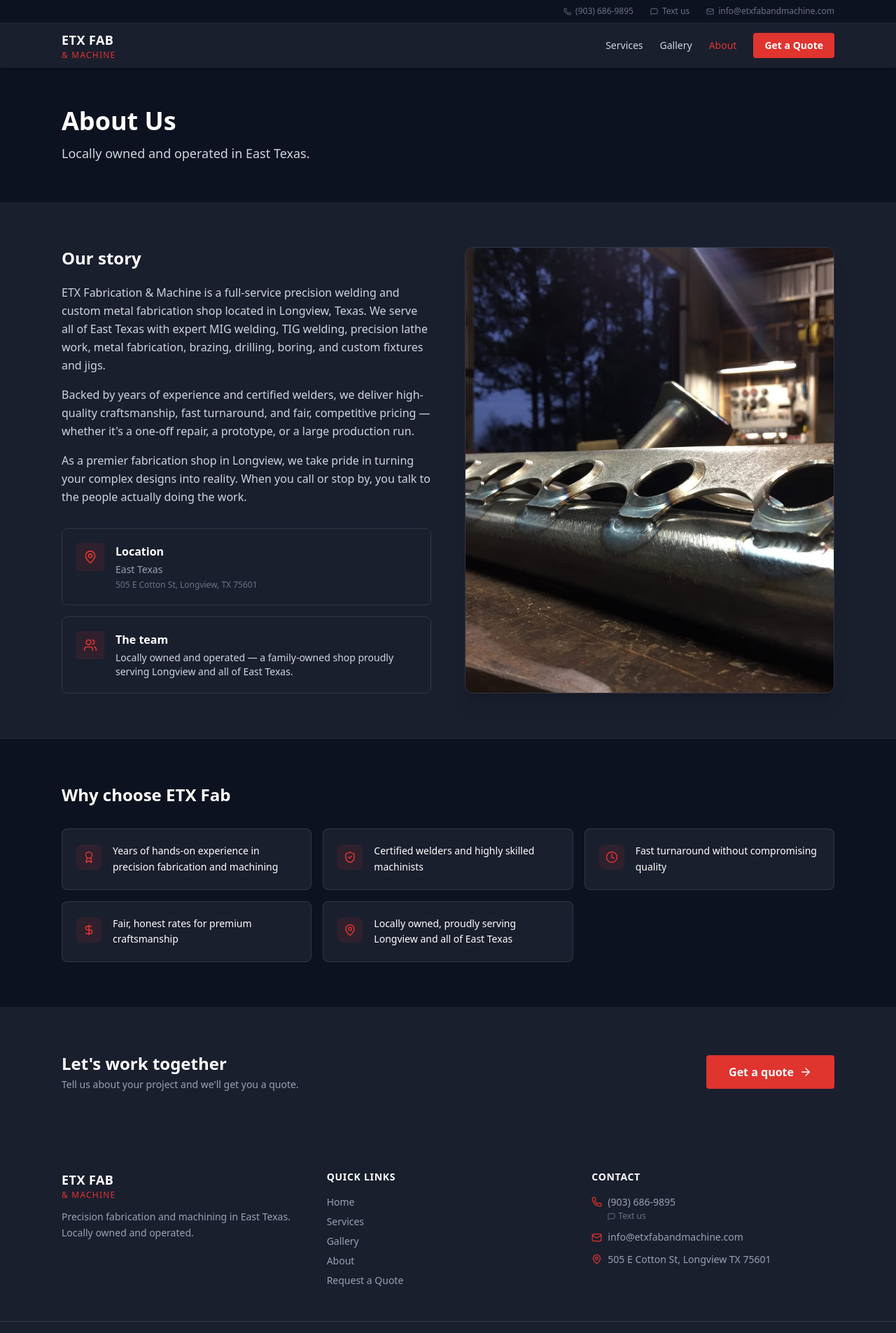
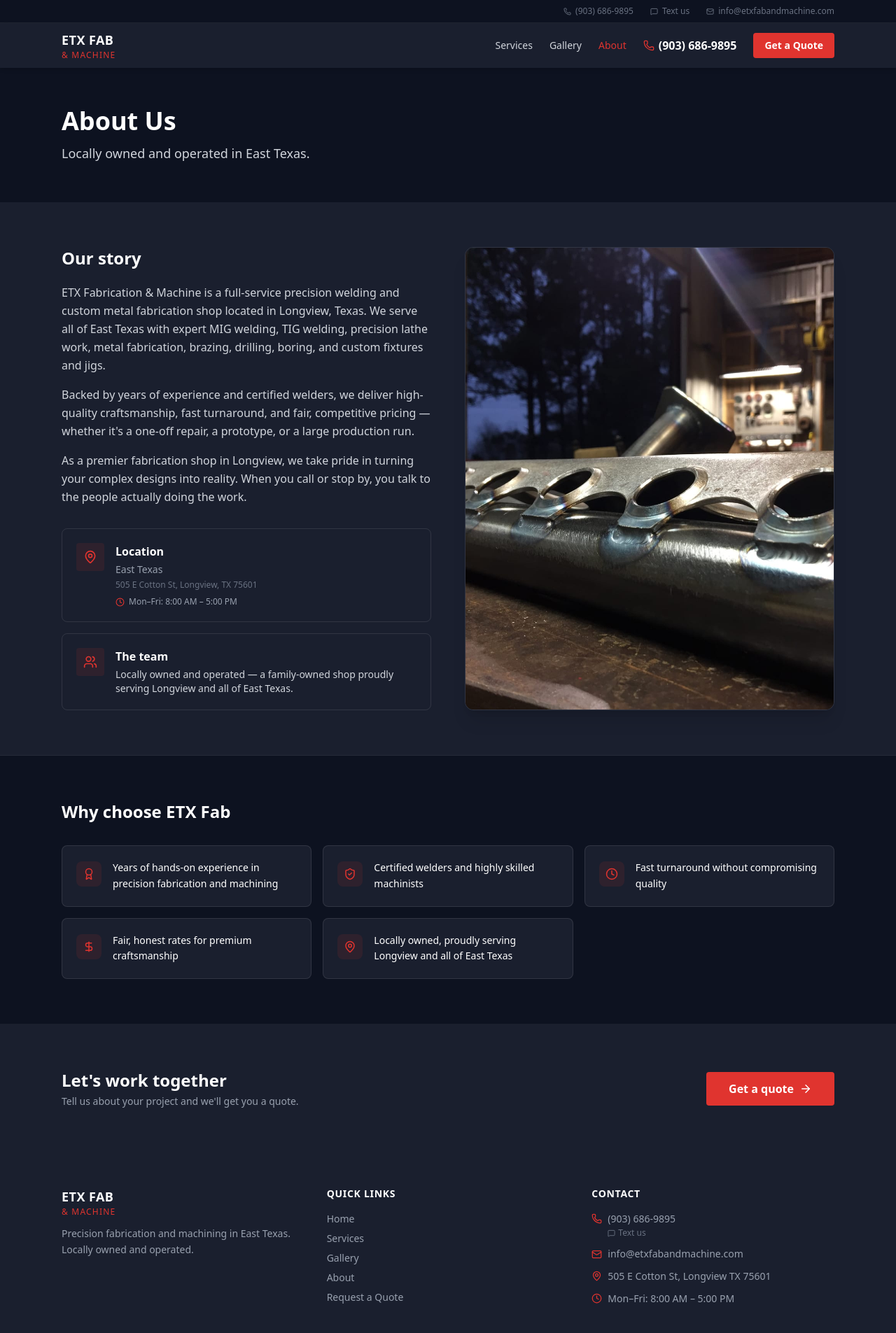
Before and after one commit to miyaga0001/etx-fab, a React (Vite) app: page /about in a window 1280 px wide. Shown: the top 1905 px of the page at 70% size. Built offline with nearby package versions, Linux system fonts and the light colour scheme; a web font is replaced by a local one.

Commit message:
Add prominent header phone, business hours, and call-us reassurance

```diff
--- a/src/components/Footer.jsx
+++ b/src/components/Footer.jsx
@@ -1,5 +1,5 @@
 import { Link } from 'react-router-dom'
-import { Phone, MapPin, Mail, MessageSquare } from 'lucide-react'
+import { Phone, MapPin, Mail, MessageSquare, Clock } from 'lucide-react'
 
 export default function Footer() {
   return (
@@ -55,6 +55,10 @@ export default function Footer() {
               <MapPin size={15} className="text-red shrink-0 mt-0.5" />
               <span>505 E Cotton St, Longview TX 75601</span>
             </li>
+            <li className="flex items-start gap-2">
+              <Clock size={15} className="text-red shrink-0 mt-0.5" />
+              <span>Mon–Fri: 8:00 AM – 5:00 PM</span>
+            </li>
           </ul>
         </div>
       </div>
--- a/src/components/Navbar.jsx
+++ b/src/components/Navbar.jsx
@@ -54,6 +54,12 @@ export default function Navbar() {
                 {label}
               </NavLink>
             ))}
+            <a
+              href="tel:19036869895"
+              className="flex items-center gap-1.5 text-white font-bold text-base hover:text-red transition-colors"
+            >
+              <Phone size={16} className="text-red" /> (903) 686-9895
+            </a>
             <Link
               to="/quote"
               className="bg-red hover:bg-red-bright text-white text-sm font-semibold px-4 py-2 rounded transition-colors"
--- a/src/pages/About.jsx
+++ b/src/pages/About.jsx
@@ -65,6 +65,10 @@ export default function About() {
                   <h3 className="font-semibold text-white mb-1">Location</h3>
                   <p className="text-sm text-gray-400">East Texas</p>
                   <p className="text-xs text-gray-500 mt-1">505 E Cotton St, Longview, TX 75601</p>
+                  <p className="text-xs text-gray-400 mt-2 flex items-center gap-1.5">
+                    <Clock size={13} className="text-red shrink-0" />
+                    Mon–Fri: 8:00 AM – 5:00 PM
+                  </p>
                 </div>
               </div>
 
--- a/src/pages/Home.jsx
+++ b/src/pages/Home.jsx
@@ -332,7 +332,7 @@ export default function Home() {
         <div className="max-w-6xl mx-auto px-4 sm:px-6 flex flex-col sm:flex-row items-center justify-between gap-6">
           <div>
             <h2 className="text-2xl font-bold text-white mb-1">Have a project or a broken part?</h2>
-            <p className="text-white/80 text-sm">We'll get you a quote — usually the same day.</p>
+            <p className="text-white/80 text-sm">Call or text and talk to a real person — most quotes back the same day.</p>
           </div>
           <div className="flex flex-wrap gap-3 shrink-0">
             <Link
```
